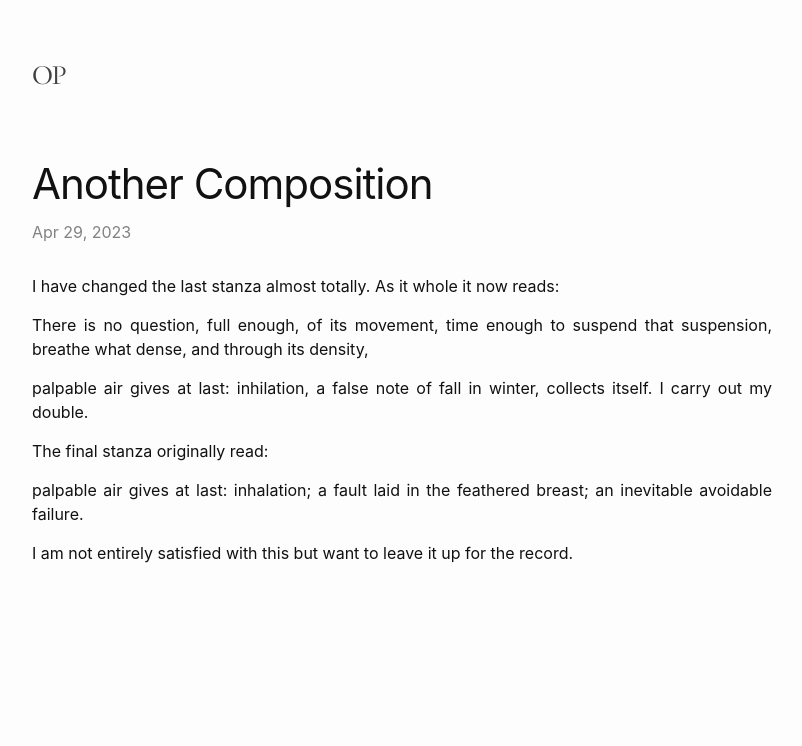
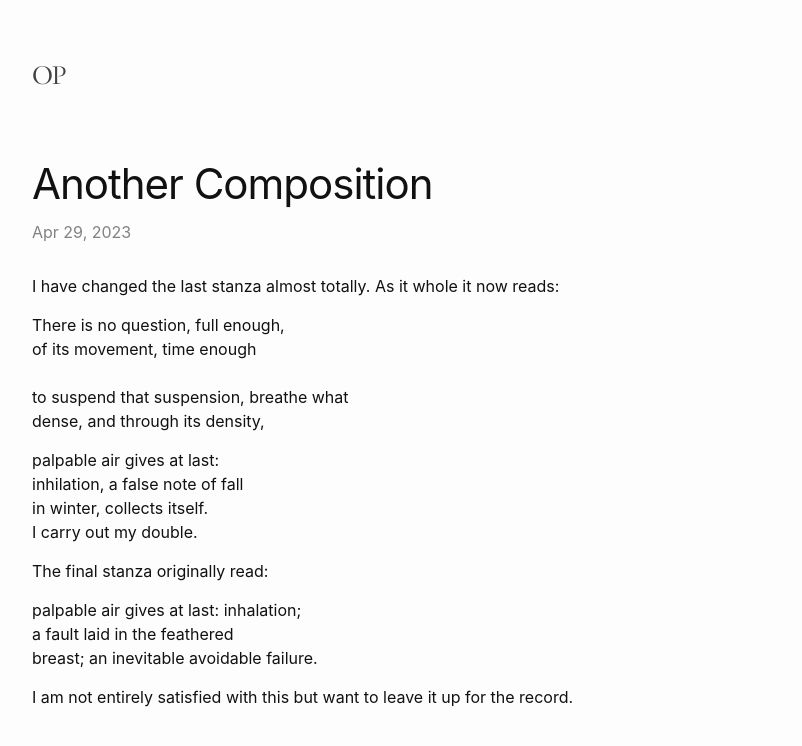
Before and after one commit to TheatrumMundi/TheatrumMundi, a Jekyll site: the page built from _posts/2023-04-29-another-composition.markdown, in a window 1280 px wide. Shown: the top 746 px of the page, without its empty margins (238-1040 px from the left). Built offline with Jekyll 4.4.1, drawn with Linux system fonts in a browser that asks for light colours; some web fonts are replaced.

```diff
--- a/_posts/2023-04-29-another-composition.markdown
+++ b/_posts/2023-04-29-another-composition.markdown
@@ -8,20 +8,20 @@ categories: jekyll update
 I have changed the last stanza almost totally. As it whole it now reads:
 
 
-There is no question, full enough,
-of its movement, time enough
-to suspend that suspension, breathe what
-dense, and through its density,
+There is no question, full enough, <br>
+of its movement, time enough <br> <br>
+to suspend that suspension, breathe what <br>
+dense, and through its density, <br>
 
-palpable air gives at last:
-inhilation, a false note of fall
-in winter, collects itself.
-I carry out my double.
+palpable air gives at last: <br>
+inhilation, a false note of fall <br>
+in winter, collects itself. <br>
+I carry out my double. <br>
 
 The final stanza originally read:
 
-palpable air gives at last: inhalation;
-a fault laid in the feathered
-breast; an inevitable avoidable failure.
+palpable air gives at last: inhalation; <br>
+a fault laid in the feathered <br>
+breast; an inevitable avoidable failure. <br>
 
 I am not entirely satisfied with this but want to leave it up for the record.
```
